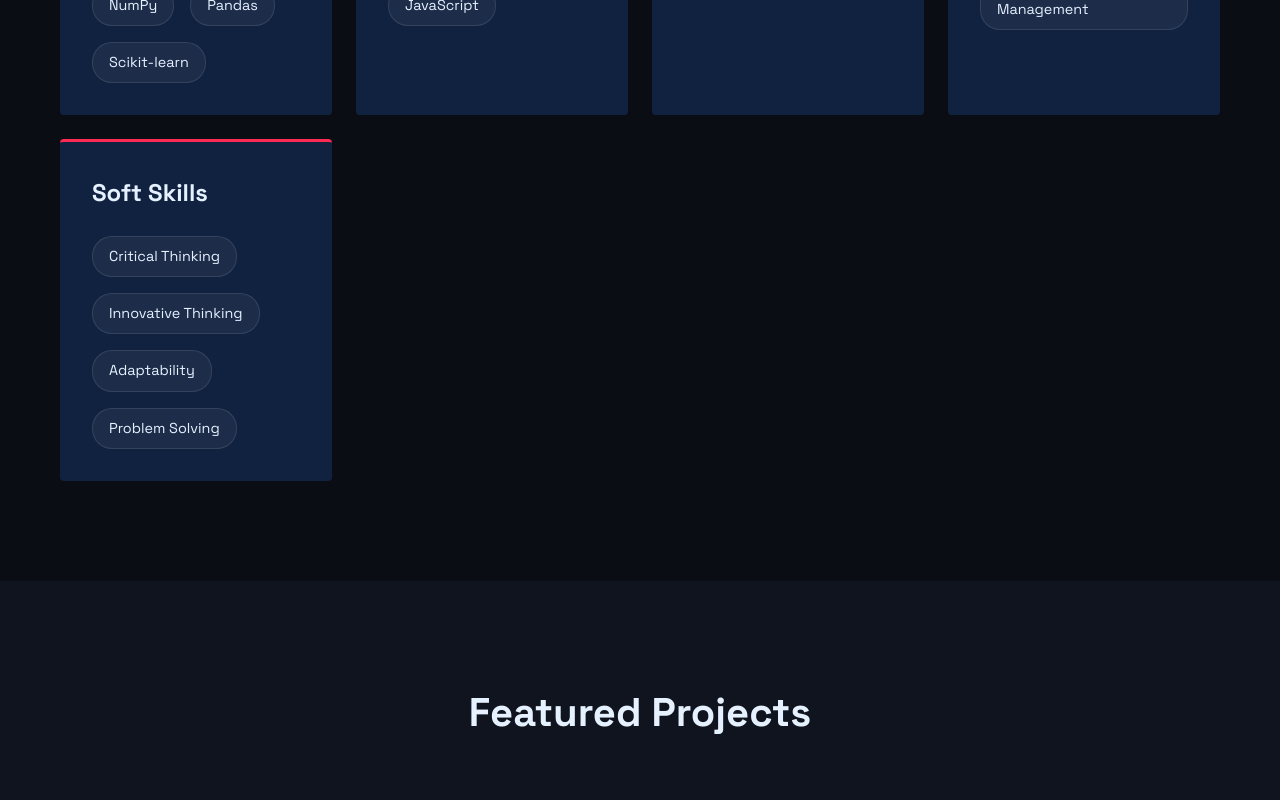
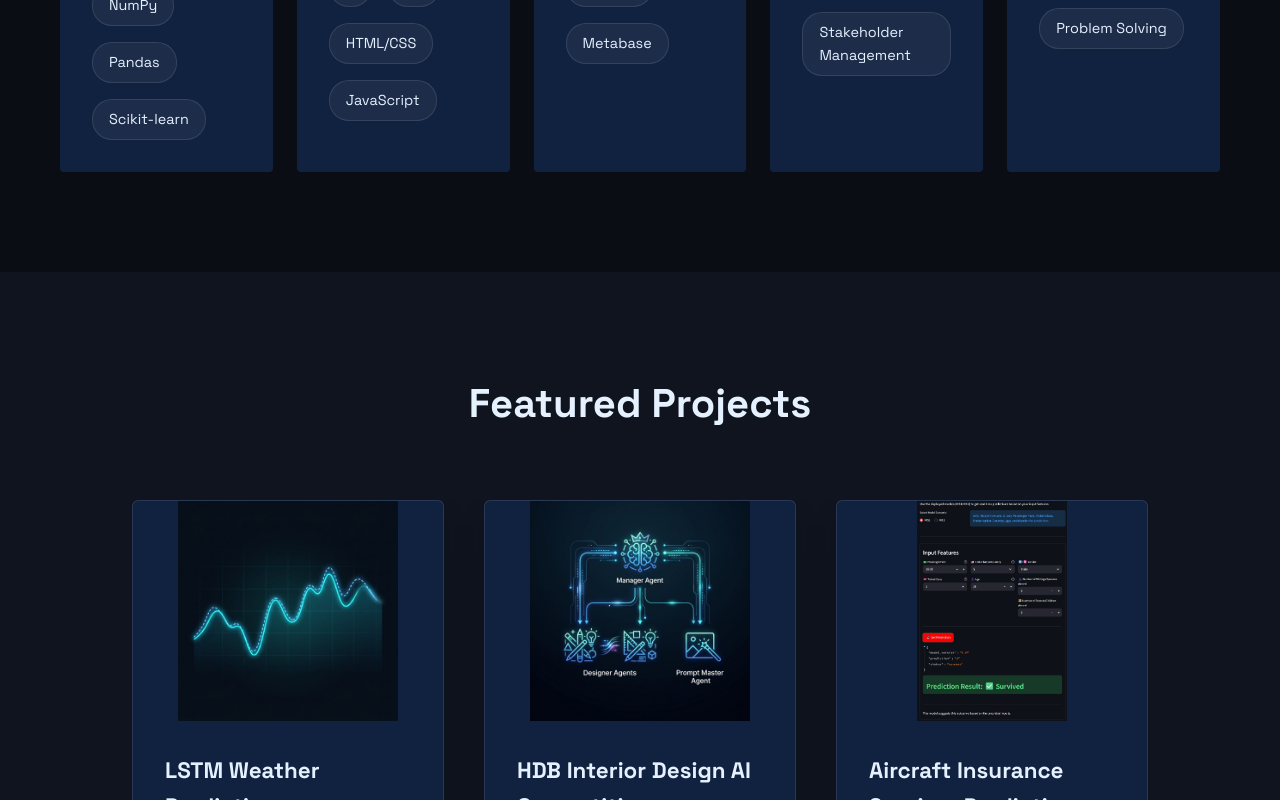
Before and after one commit to Randycje/Randycje.github.io, a React (Vite) app: page / in a window 1280 px wide. Shown: the part 3700-4500 px from the top of the page. Built offline with nearby package versions, Linux system fonts and the light colour scheme.

Commit message:
Fix UI: Fit all 5 skills columns on one row, assign red highlight to AI column, and change project image object-fit to contain

```diff
--- a/src/components/Projects.jsx
+++ b/src/components/Projects.jsx
@@ -102,7 +102,8 @@ const ProjectCard = ({ project, index }) => {
                             style={{
                                 width: '100%',
                                 height: '100%',
-                                objectFit: 'cover',
+                                objectFit: 'contain',
+                                objectPosition: 'center',
                                 transition: 'transform 0.5s ease',
                                 opacity: 0.95
                             }}
--- a/src/components/Skills.jsx
+++ b/src/components/Skills.jsx
@@ -9,7 +9,7 @@ const skillsData = [
     { category: 'Soft Skills', items: ['Critical Thinking', 'Innovative Thinking', 'Adaptability', 'Problem Solving'] }
 ];
 
-const colors = ['var(--accent-cyan)', '#0A84FF', '#FF9F1C', '#9D4EDD', '#FF2A54'];
+const colors = ['#FF2A54', 'var(--accent-cyan)', '#0A84FF', '#FF9F1C', '#9D4EDD'];
 
 const Skills = () => {
     return (
@@ -24,7 +24,7 @@ const Skills = () => {
                     Area of Expertise
                 </motion.h2>
 
-                <div style={{ display: 'grid', gridTemplateColumns: 'repeat(auto-fit, minmax(220px, 1fr))', gap: '1.5rem' }}>
+                <div style={{ display: 'grid', gridTemplateColumns: 'repeat(auto-fit, minmax(180px, 1fr))', gap: '1.5rem' }}>
                     {skillsData.map((group, index) => (
                         <motion.div
                             key={index}
```
